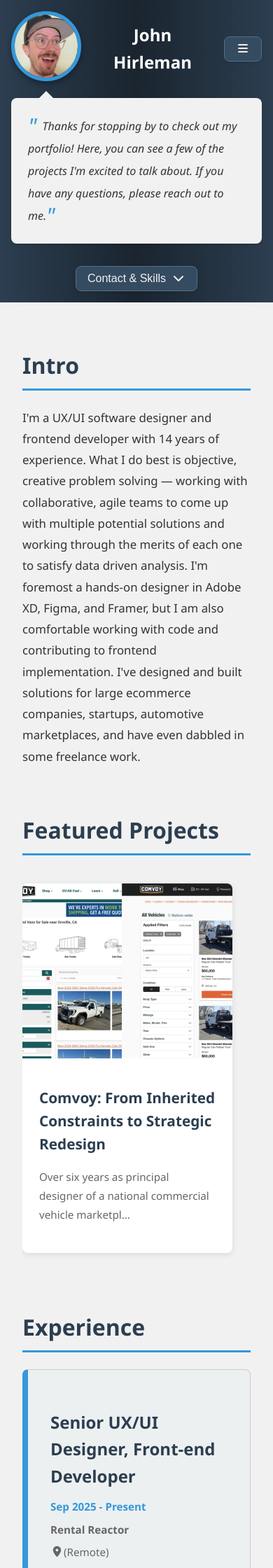
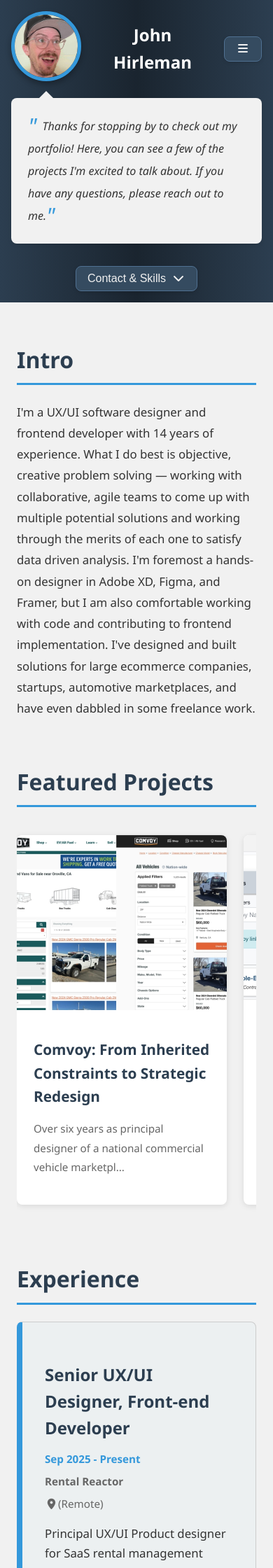
Before and after one commit to johnhirleman/my-portfolio, a Jekyll site: the page built from index.html, in a window 390 px wide. Shown: the top 2240 px of the page at 70% size. Built offline with Jekyll 4.4.1, drawn with Linux system fonts in a browser that asks for light colours.

Commit message:
fix padding on main-content tablet breakpoint, reduce gap in projects-scroll on tablet breakpoint.

```diff
--- a/_sass/_home.scss
+++ b/_sass/_home.scss
@@ -188,6 +188,10 @@
     .carousel-btn {
         display: none;
     }
+
+    .projects-scroll {
+        gap: 1.5rem;
+    }
 }
 
 @media (max-width: $breakpoint-mobile) {
--- a/_sass/_responsive.scss
+++ b/_sass/_responsive.scss
@@ -18,7 +18,7 @@
     }
 
     .layout-wrapper .main-content {
-        padding: 2rem;
+        padding: 1.5rem;
         min-width: 0;
     }
 }
```
